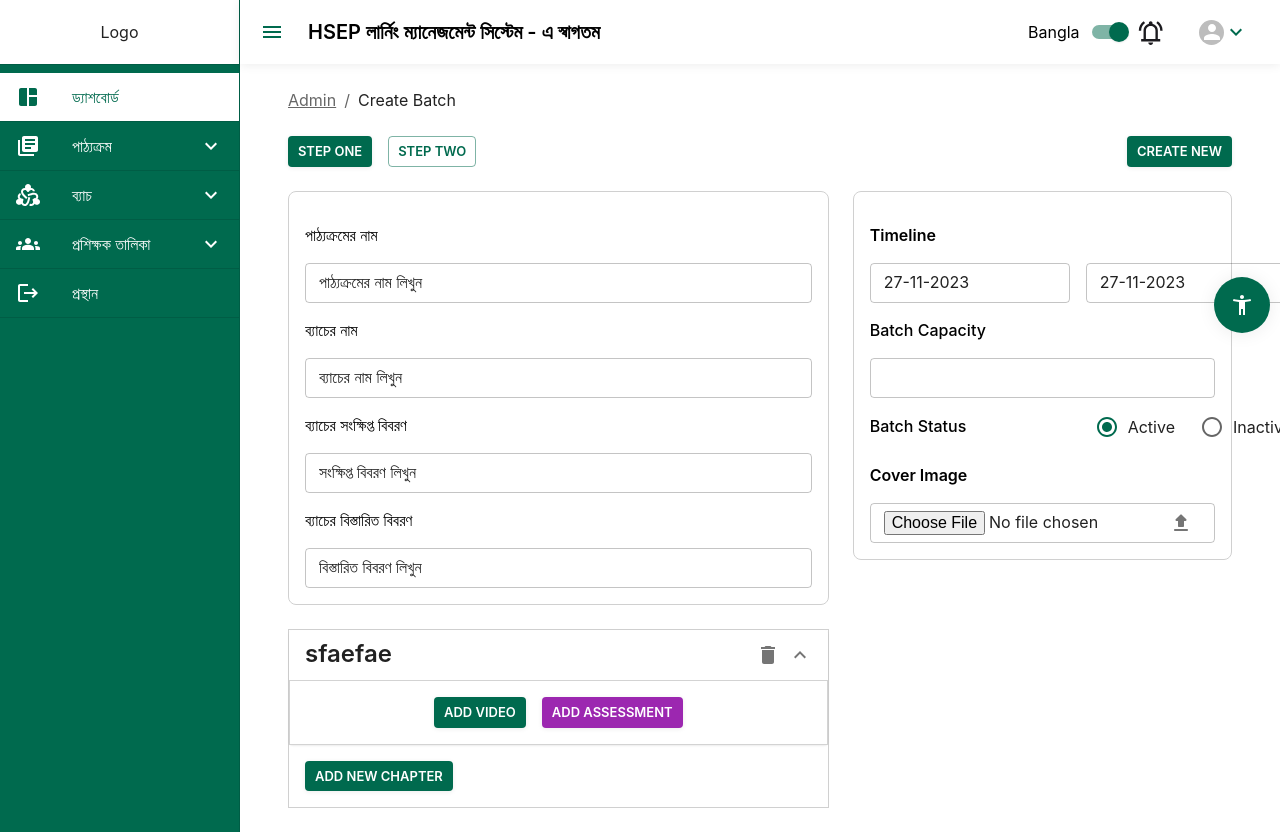
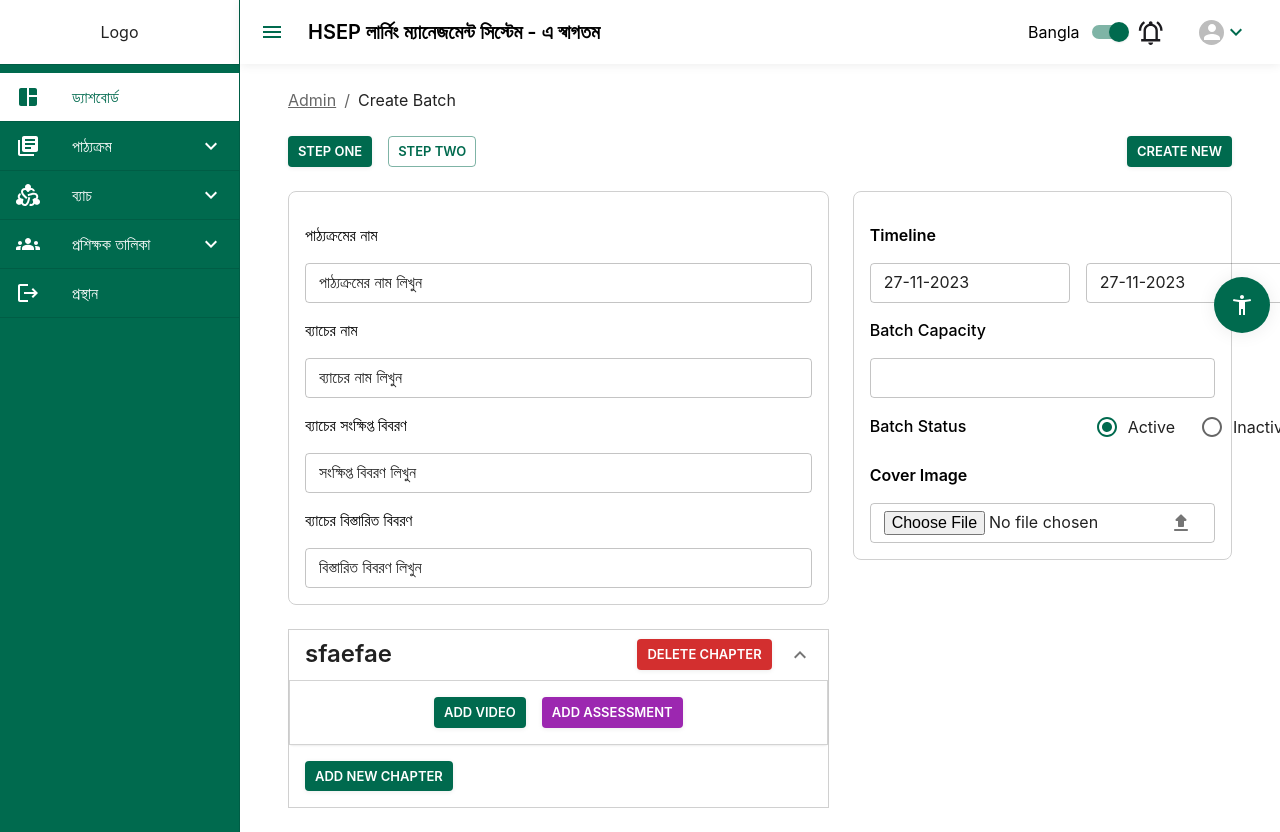
Before and after one commit to affan-habib/admin-panel, a React (Create React App) app: page /create-batch in a window 1280 px wide. Built offline with nearby package versions, Linux system fonts and the light colour scheme.

Commit message:
chapter form changes

```diff
--- a/src/core/course/AccordionItem.tsx
+++ b/src/core/course/AccordionItem.tsx
@@ -33,12 +33,14 @@ const AccordionItem: React.FC<AccordionItemProps> = ({
   <Accordion disableGutters defaultExpanded>
     <AccordionSummary expandIcon={<ExpandMoreIcon />} sx={{ height: 50 }} >
       <Typography variant='h5' alignSelf='center'>{chapter.chapterName}</Typography>
-      <IconButton
+      <Button
+        variant='contained'
+        color='error'
         onClick={onRemoveChapter}
-        style={{ marginLeft: 'auto' }}
+        sx={{ marginLeft: 'auto', mr: 2 }}
       >
-        <Delete />
-      </IconButton>
+        Delete Chapter
+      </Button>
     </AccordionSummary>
     <Box p={2} border={1} borderColor='lightgrey'>
       <Box sx={{ display: 'flex', justifyContent: 'center' }}>
@@ -67,7 +69,8 @@ const AccordionItem: React.FC<AccordionItemProps> = ({
             <Typography variant='subtitle1'>: {chapter.video.videoName}</Typography>
             <IconButton
               onClick={onRemoveVideo}
-              style={{ marginLeft: 'auto' }}
+              color='error'
+              sx={{ marginLeft: 'auto' }}
             >
               <Delete />
             </IconButton>
@@ -82,7 +85,8 @@ const AccordionItem: React.FC<AccordionItemProps> = ({
             <Typography variant='subtitle1'>: {chapter.assessment.assessmentName}</Typography>
             <IconButton
               onClick={onRemoveAssessment}
-              style={{ marginLeft: 'auto' }}
+              color='error'
+              sx={{ marginLeft: 'auto' }}
             >
               <Delete />
             </IconButton>
```
